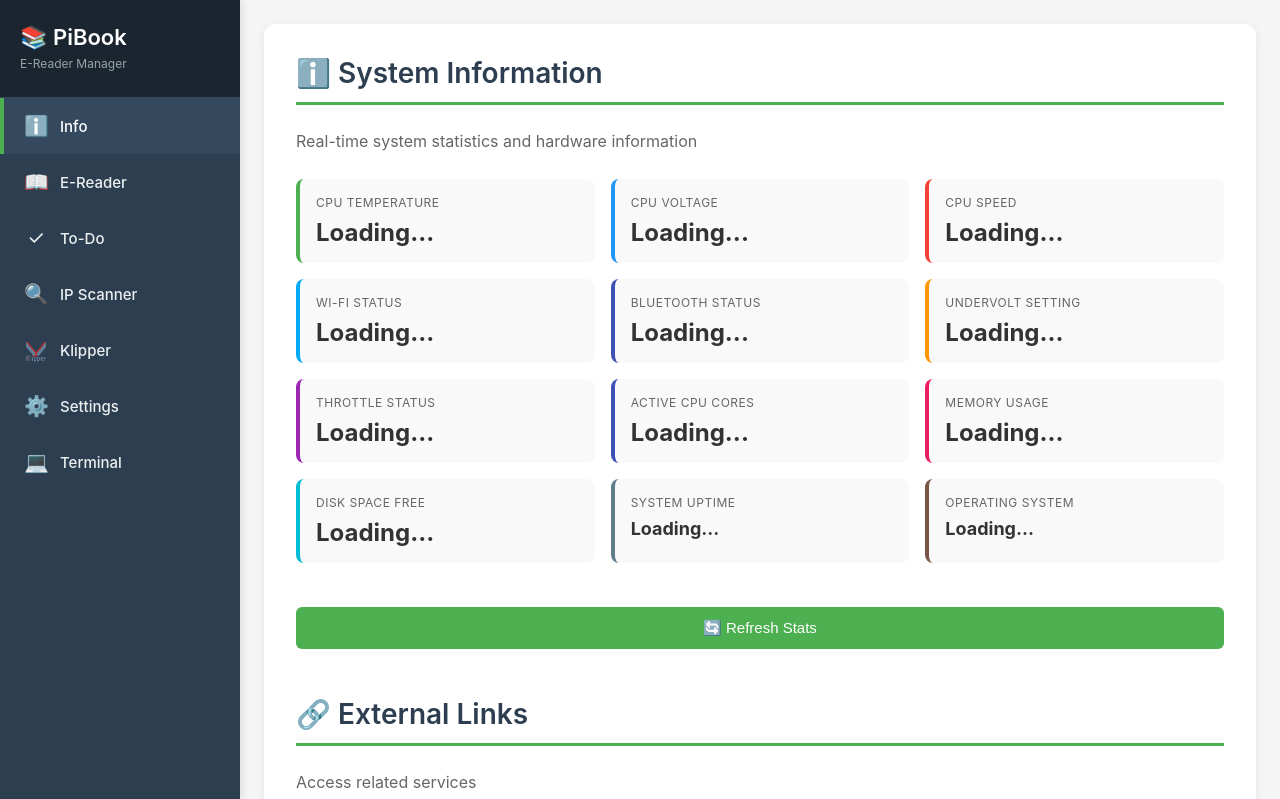
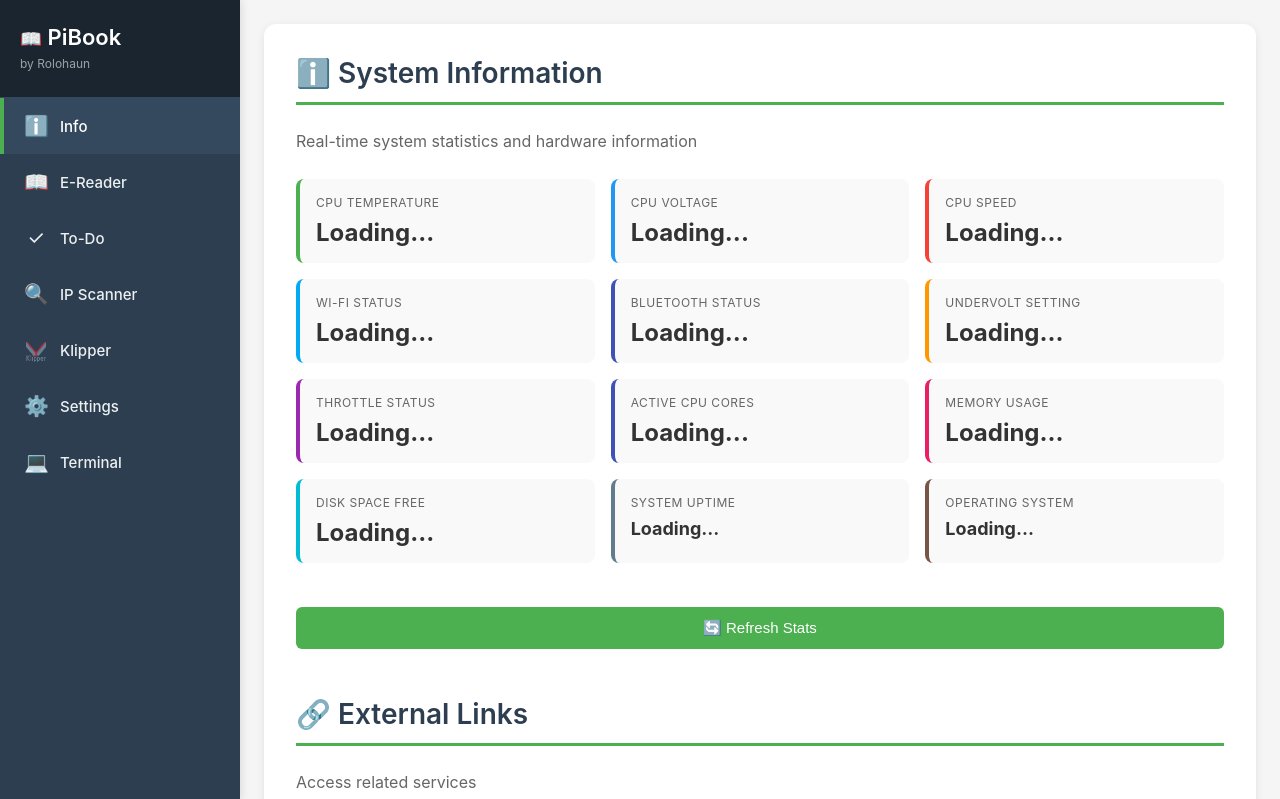
Before and after one commit to rolohaun/PiBook, a Python web app: template src/web/templates/base.html in a window 1280 px wide. Shown: the top 799 px of the page. Run offline with Jinja, Linux system fonts and the light colour scheme; the template is opened without the code that fills it: most values are stand-ins (such as "Sample title", 1, 10 or a date in 2020).

Commit message:
Update web interface header text and icon

```diff
--- a/src/web/templates/base.html
+++ b/src/web/templates/base.html
@@ -12,8 +12,8 @@
     <!-- Sidebar Navigation -->
     <div class="sidebar">
         <div class="sidebar-header">
-            <h1>📚 PiBook</h1>
-            <p>E-Reader Manager</p>
+            <h1><span style="font-size: 0.8em;">📖</span> PiBook</h1>
+            <p>by Rolohaun</p>
         </div>
 
         <div class="nav-item active" data-section="info" onclick="switchSection('info')">
```
